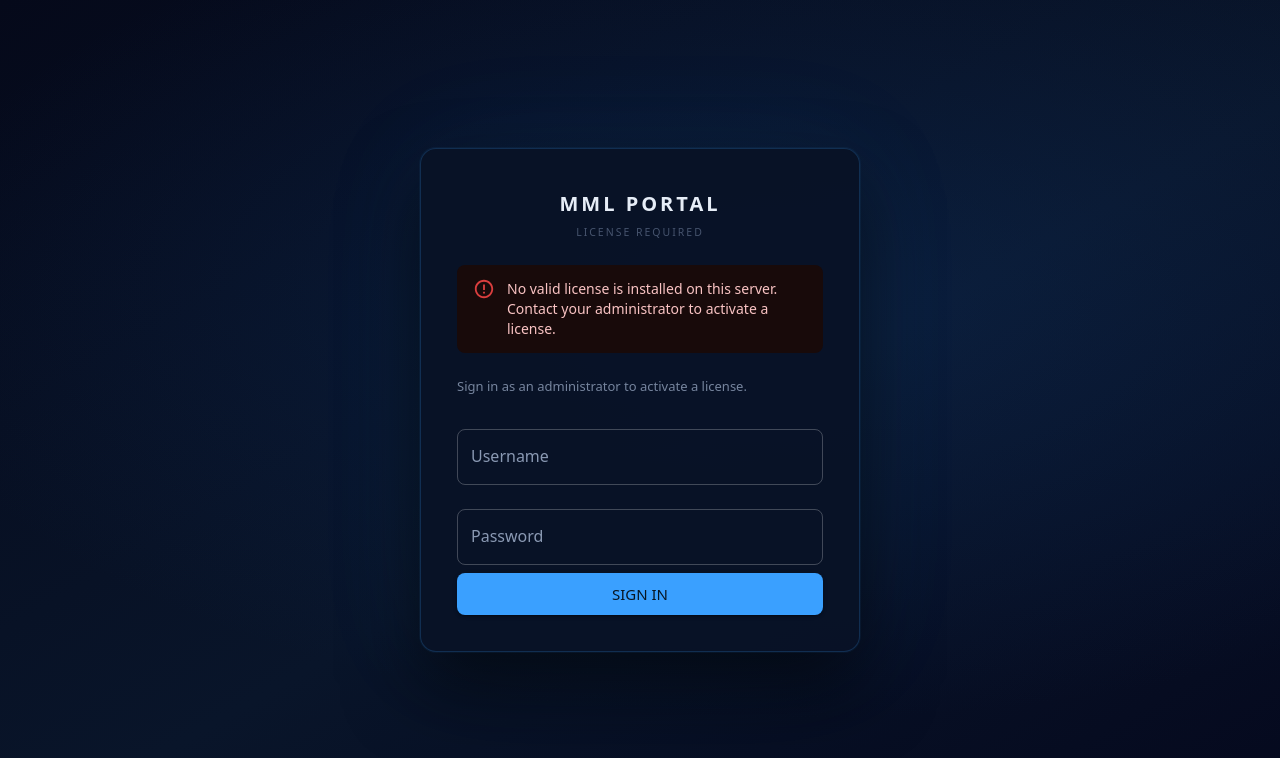
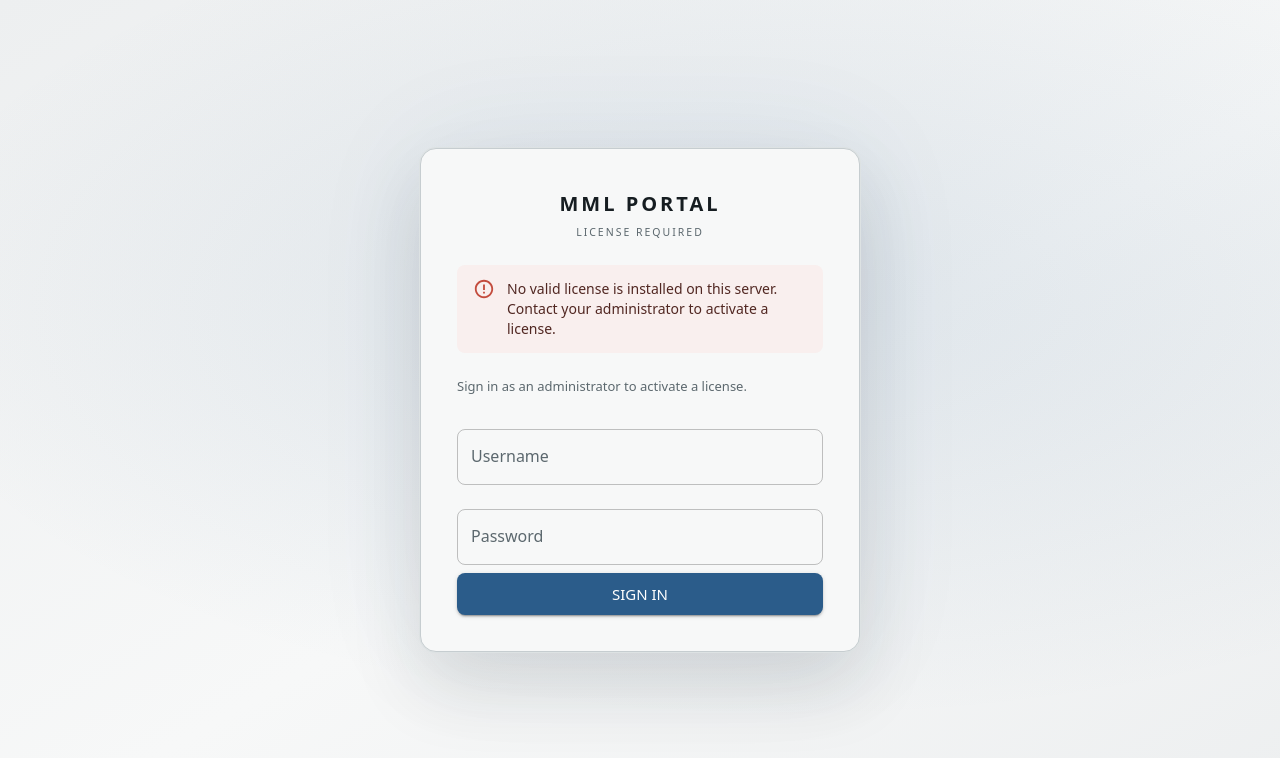
Before and after one commit to mengkukkuk/MML_Portal, a React (Vite) app in the folder scada-frontend/: page / in a window 1280 px wide. Shown: the top 758 px of the page. Built offline with nearby package versions, Linux system fonts and the light colour scheme; no server answers; a web font is replaced by a local one.

Commit message:
licensing.py theme paper default

```diff
--- a/scada-frontend/src/main.jsx
+++ b/scada-frontend/src/main.jsx
@@ -5,7 +5,7 @@
 const savedTheme = localStorage.getItem('mml.theme') || 'cobalt'
 document.documentElement.dataset.theme = savedTheme
 
-import { StrictMode, useMemo } from 'react'
+import { StrictMode, useLayoutEffect, useMemo } from 'react'
 import { createRoot } from 'react-dom/client'
 import { QueryClientProvider } from '@tanstack/react-query'
 import { StyledEngineProvider, ThemeProvider } from '@mui/material/styles'
@@ -23,15 +23,24 @@ import './styles/index.css'
 import { queryClient } from './lib/queryClient'
 import { buildMuiTheme } from './theme/muiTheme'
 import { THEMES, useSettingsStore } from './stores/settings'
+import { useLicenseStore } from './stores/license'
 import App from './App.jsx'
 import TouchKeyboard from './components/TouchKeyboard/TouchKeyboard.jsx'
 
 /** Re-derives the MUI theme when the active faceplate's mode (light/dark)
  * changes — see theme/muiTheme.js for why `mode` can't just live in CSS. */
 function ThemedApp() {
-  const theme = useSettingsStore((s) => s.theme)
+  const preferredTheme = useSettingsStore((s) => s.theme)
+  const needsActivation = useLicenseStore((s) => s.isBlocked())
+  // Activation always uses Paper, including a cold start with no license.
+  // Keep the saved preference intact so activation restores the operator's theme.
+  const theme = needsActivation ? 'paper' : preferredTheme
   const mode = THEMES.find((t) => t.id === theme)?.mode ?? 'dark'
   const muiTheme = useMemo(() => buildMuiTheme(mode), [mode])
+
+  useLayoutEffect(() => {
+    document.documentElement.dataset.theme = theme
+  }, [theme])
 
   return (
     <ThemeProvider theme={muiTheme}>
--- a/scada-frontend/src/pages/ActivateLicensePage.module.css
+++ b/scada-frontend/src/pages/ActivateLicensePage.module.css
@@ -1,8 +1,8 @@
 .bg {
   min-height: 100vh;
   background:
-    radial-gradient(ellipse 110% 80% at 62% 38%, rgba(14, 48, 96, 0.38) 0%, transparent 65%),
-    linear-gradient(150deg, #05091a 0%, #09152a 55%, #05091e 100%);
+    radial-gradient(ellipse 110% 80% at 62% 38%, var(--accent-soft) 0%, transparent 65%),
+    linear-gradient(150deg, var(--bg-app) 0%, var(--bg-panel) 55%, var(--bg-app) 100%);
   display: flex;
   align-items: center;
   justify-content: center;
@@ -13,13 +13,13 @@
   position: relative;
   width: 100%;
   max-width: 440px;
-  background: rgba(9, 18, 38, 0.95);
-  border: 1px solid rgba(58, 160, 255, 0.2);
+  background: var(--bg-panel);
+  border: 1px solid var(--border);
   border-radius: 16px;
   box-shadow:
-    0 0 0 1px rgba(58, 160, 255, 0.06),
-    0 36px 72px rgba(0, 0, 0, 0.58),
-    0 0 120px rgba(58, 160, 255, 0.07);
+    0 0 0 1px var(--border-soft),
+    0 36px 72px color-mix(in srgb, var(--fg) 12%, transparent),
+    0 0 120px color-mix(in srgb, var(--accent) 7%, transparent);
   padding: 40px 36px 36px;
 }
 
@@ -31,7 +31,7 @@
 .title {
   font-size: 20px;
   font-weight: 700;
-  color: #e6edf7;
+  color: var(--fg);
   letter-spacing: 3px;
   text-transform: uppercase;
   margin: 0 0 6px;
@@ -39,7 +39,7 @@
 
 .subtitle {
   font-size: 10.5px;
-  color: rgba(91, 106, 134, 0.75);
+  color: var(--fg-muted);
   letter-spacing: 2px;
   text-transform: uppercase;
   margin: 0;
@@ -47,7 +47,7 @@
 
 .hint {
   font-size: 13px;
-  color: rgba(138, 153, 179, 0.85);
+  color: var(--fg-muted);
   margin: 0 0 16px;
   line-height: 1.5;
 }
```
Also changed, not shown: 1 other file (tests, documents, lock files or other folders).
